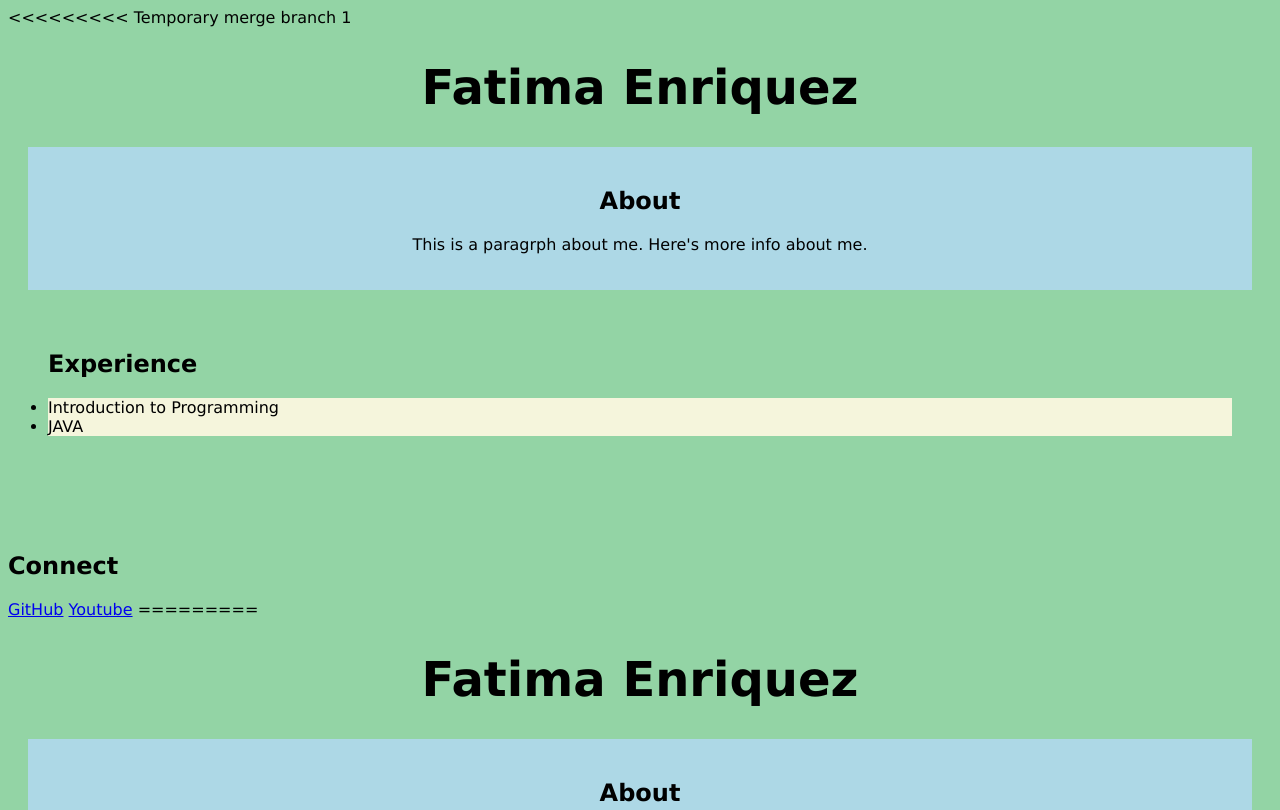
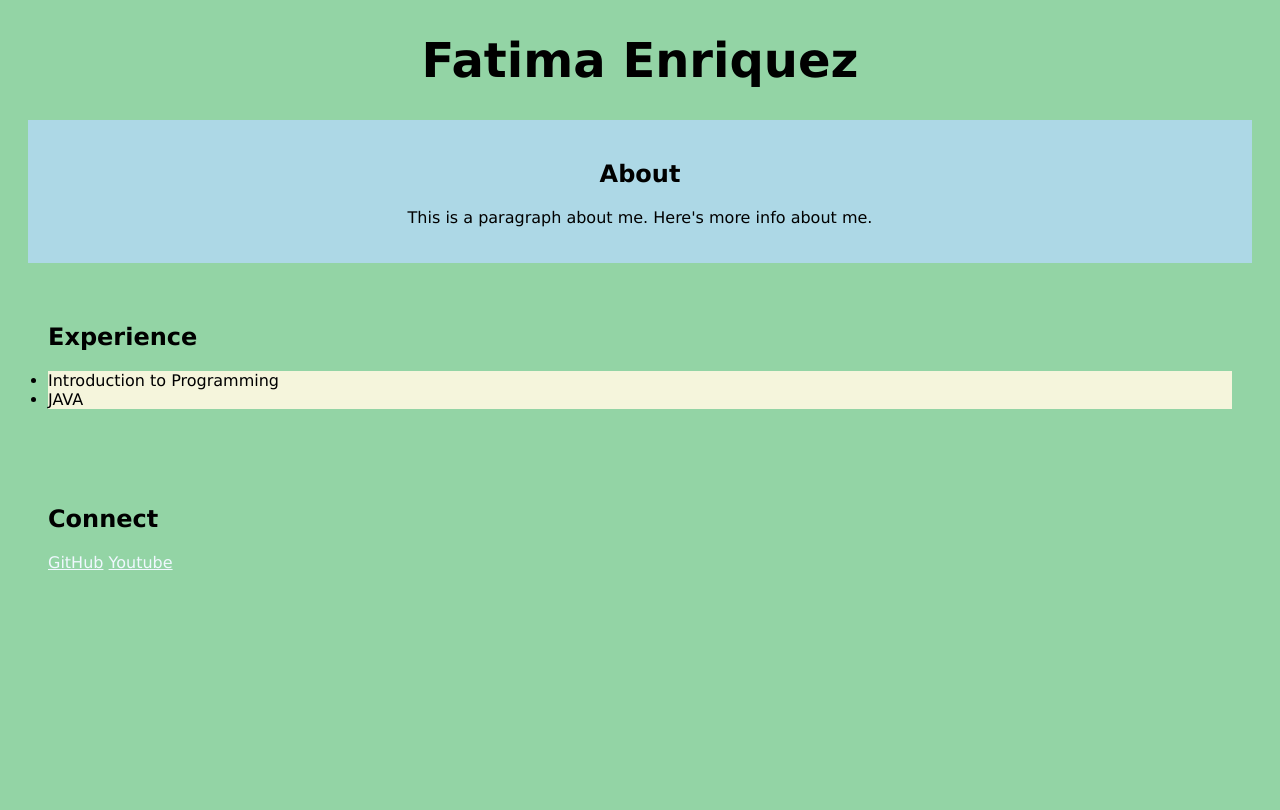
Before and after one commit to Fatimae13/Fatima-Enriquez-Luna, a plain HTML site: page index.html in a window 1280 px wide. Shown: the top 810 px of the page. Drawn offline with Linux system fonts and the light colour scheme.

Commit message:
stylying edits again

```diff
--- a/index.html
+++ b/index.html
@@ -1,38 +1,5 @@
 <!DOCTYPE html>
-<<<<<<<<< Temporary merge branch 1
-<html>
-<head>
-    <title>My Portfolio</title>
-   <style>
-  body {background-color: pink;}
-  h1 {color: white;}
-  p {color: black;}
-</style>
-<meta name="author" content="Fatima Enriquez">
-    <meta name="viewport" content="width=device-width, initial-scale=1.0"
-</head>
-<body>
-<h1>Fatima Enriquez</h1>
-<section id="About">
-<h2>About</h2>
-<p>This is a paragrph about me. Here's more info about me.
-</p>
-</section>
-<section id="Experience">
-<h2>Experience</h2>
-<ul>
-    <li> Introduction to Programming</li>
-    <li> JAVA</li>
-</ul>
-</section>
-<section id="Connect"></section>
-<h2>Connect</h2>
-<a href="https://github.com/Fatimae13">GitHub</a>
-<a href="https://www.youtube.com/@fatimaenriquez6060">Youtube</a>
-</section>
-</body>
-</html>
-=========
+<html lang="en">
 <head>
     <title>My Portfolio</title>
     <meta name="author" content="Fatima Enriquez">
```
